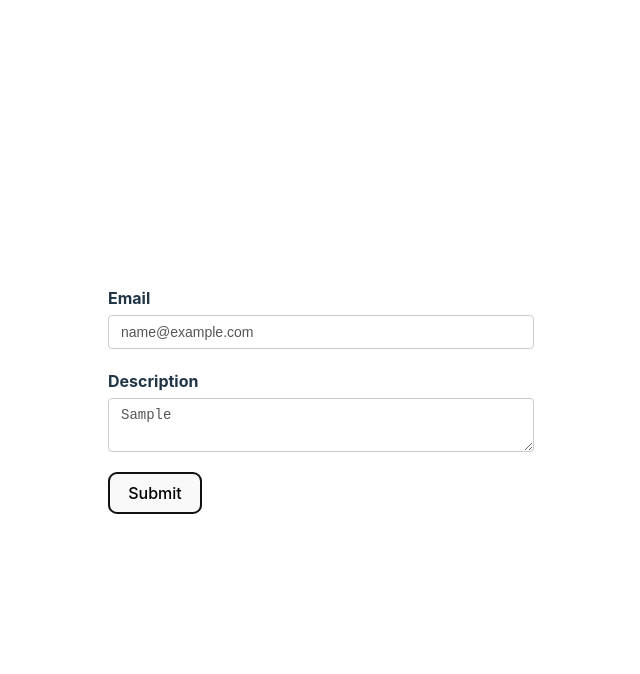
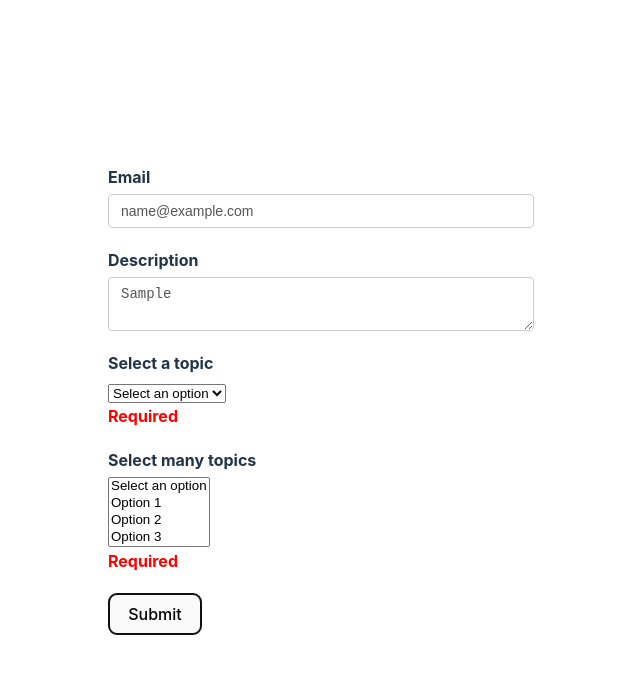
Before and after one commit to maormenashe/vite-react-formik, a React (Vite) app: page / in a window 1280 px wide. Both pictures are taken after typing "name@example.com", "Sample" into the empty fields and a click on the button "Submit". Shown: the top 674 px of the page, without its empty margins (319-959 px from the left). Built offline with nearby package versions, Linux system fonts and the light colour scheme.

Commit message:
Add CustomSelect and support multiple

```diff
--- /dev/null
+++ b/src/components/CustomSelect.tsx
@@ -0,0 +1,30 @@
+import { ErrorMessage, Field, FieldAttributes } from "formik";
+import * as React from "react";
+import { BaseControlProps, SelectOption } from "../types/form/controls";
+import TextError from "./TextError";
+
+export type CustomSelectProps = Omit<FieldAttributes<unknown>, "as" | "type"> &
+  BaseControlProps & {
+    options: SelectOption[];
+  };
+
+const CustomSelect: React.FunctionComponent<CustomSelectProps> = (props) => {
+  const { label, name, options, ...rest } = props;
+  return (
+    <div className="form-control">
+      <label htmlFor={name}>{label}</label>
+      <Field as="select" id={name} name={name} {...rest}>
+        {options.map((option) => {
+          return (
+            <option key={option.value} value={option.value}>
+              {option.label}
+            </option>
+          );
+        })}
+      </Field>
+      <ErrorMessage name={name} component={TextError} />
+    </div>
+  );
+};
+
+export default CustomSelect;
--- a/src/components/FormikContainer.tsx
+++ b/src/components/FormikContainer.tsx
@@ -2,17 +2,29 @@ import * as React from "react";
 import { Formik, Form } from "formik";
 import * as Yup from "yup";
 import FormikControl from "./FormikControl";
+import { SelectOption } from "../types/form/controls";
 
 interface IFormikContainerProps {}
+
+const selectOptions: SelectOption[] = [
+  { label: "Select an option", value: "" },
+  { label: "Option 1", value: "option1" },
+  { label: "Option 2", value: "option2" },
+  { label: "Option 3", value: "option3" },
+];
 
 const FormikContainer: React.FunctionComponent<IFormikContainerProps> = () => {
   const initialValues = {
     email: "",
     description: "",
+    selectOption: "",
+    selectMultipleOption: [],
   };
   const validationSchema = Yup.object({
     email: Yup.string().required("Required"),
     description: Yup.string().required("Required"),
+    selectOption: Yup.string().required("Required"),
+    selectMultipleOption: Yup.array().min(1, "Required"),
   });
   const onSubmit = (values: unknown) => console.log("Form data", values);
   return (
@@ -37,6 +49,22 @@ const FormikContainer: React.FunctionComponent<IFormikContainerProps> = () => {
               label="Description"
               name="description"
             />
+
+            <FormikControl
+              asControl="select"
+              label="Select a topic"
+              name="selectOption"
+              options={selectOptions}
+            />
+
+            <FormikControl
+              asControl="select"
+              multiple
+              label="Select many topics"
+              name="selectMultipleOption"
+              options={selectOptions}
+            />
+
             <button type="submit">Submit</button>
           </Form>
         );
--- a/src/components/FormikControl.tsx
+++ b/src/components/FormikControl.tsx
@@ -2,6 +2,7 @@ import * as React from "react";
 import { BaseControlProps } from "../types/form/controls";
 import CustomInput, { CustomInputProps } from "./CustomInput";
 import CustomTextarea, { CustomTextareaProps } from "./CustomTextarea";
+import CustomSelect, { CustomSelectProps } from "./CustomSelect";
 
 // eslint-disable-next-line @typescript-eslint/no-unused-vars
 type ControlType =
@@ -20,10 +21,9 @@ type TextAreaProps = CustomTextareaProps & {
   asControl: "textarea";
 };
 
-type SelectProps = BaseControlProps &
-  React.ComponentProps<"select"> & {
-    asControl: "select";
-  };
+type SelectProps = CustomSelectProps & {
+  asControl: "select";
+};
 
 type RadioProps = BaseControlProps &
   React.ComponentProps<"input"> & {
@@ -57,6 +57,8 @@ const FormikControl: React.FunctionComponent<FormikControlProps> = (props) => {
       return <CustomInput {...(rest as InputProps)} />;
     case "textarea":
       return <CustomTextarea {...(rest as TextAreaProps)} />;
+    case "select":
+      return <CustomSelect {...(rest as SelectProps)} />;
     default:
       return <></>;
   }
--- a/src/types/form/controls/index.ts
+++ b/src/types/form/controls/index.ts
@@ -2,3 +2,8 @@ export type BaseControlProps = {
   name: string;
   label: string;
 };
+
+export type SelectOption = {
+  value: string;
+  label: string;
+};
```
